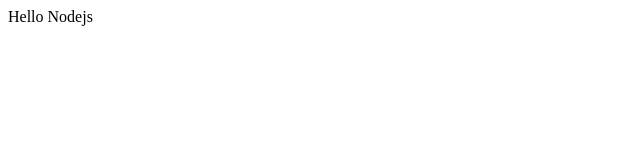
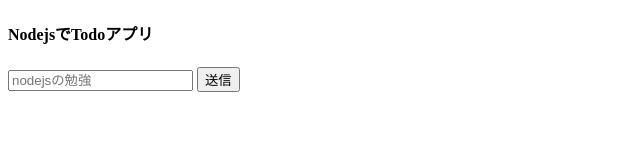
Before and after one commit to Takumikimura1899/todoapp-nodejs-mongodb, a website: page public/index.html in a window 1280 px wide. Shown: the whole page, without its empty margins (0-640 px from the left). Drawn offline with Linux system fonts and the light colour scheme.

Commit message:
[add] form作成

```diff
--- a/public/index.html
+++ b/public/index.html
@@ -7,6 +7,17 @@
     <title>NodejsとMongoDBを使ったTodoアプリ</title>
   </head>
   <body>
-    Hello Nodejs
+    <form class="task-form">
+      <h4>NodejsでTodoアプリ</h4>
+      <div class="form-control">
+        <input
+          type="text"
+          name="name"
+          class="task-input"
+          placeholder="nodejsの勉強"
+        />
+        <button type="submit" class="btn submit-btn">送信</button>
+      </div>
+    </form>
   </body>
 </html>
```
